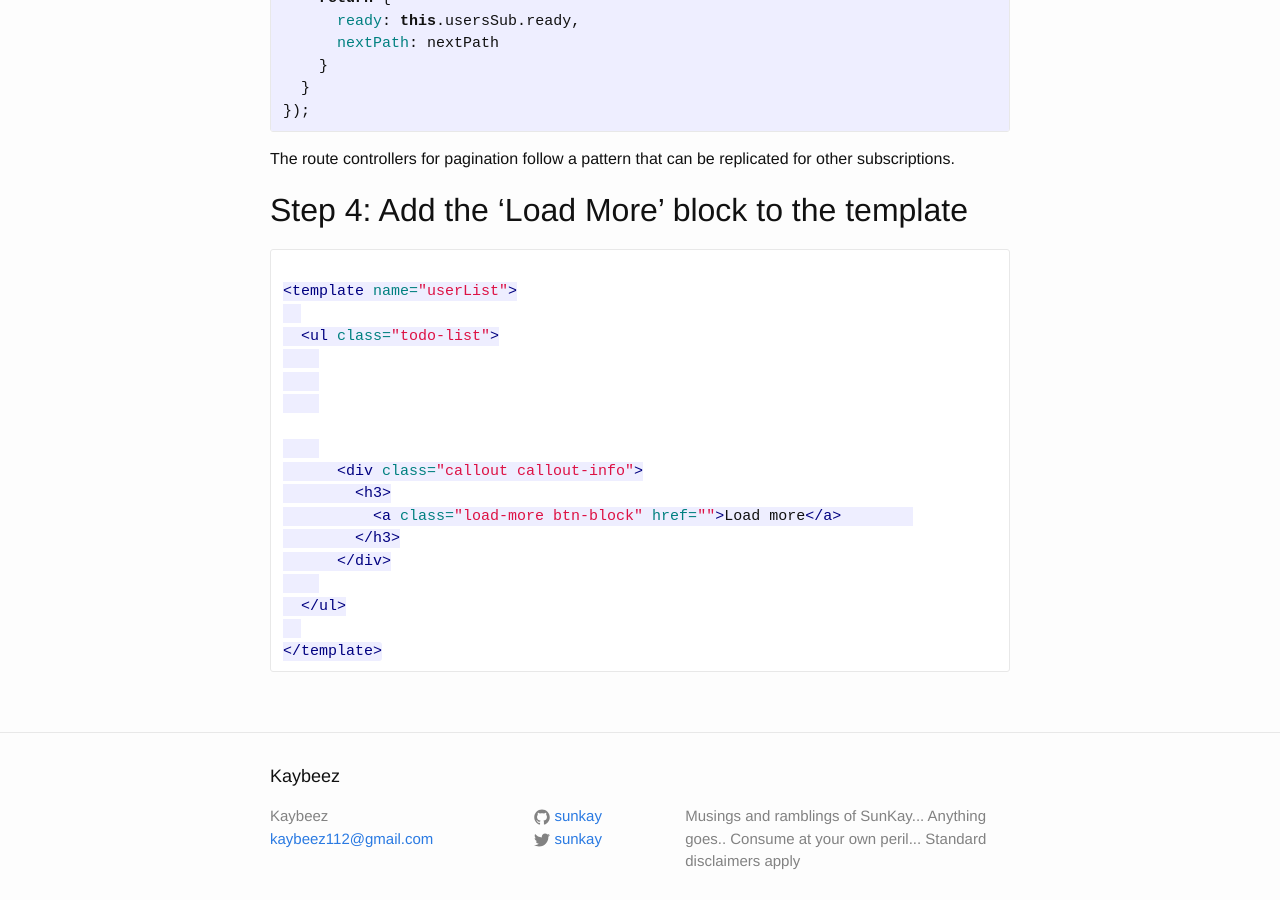
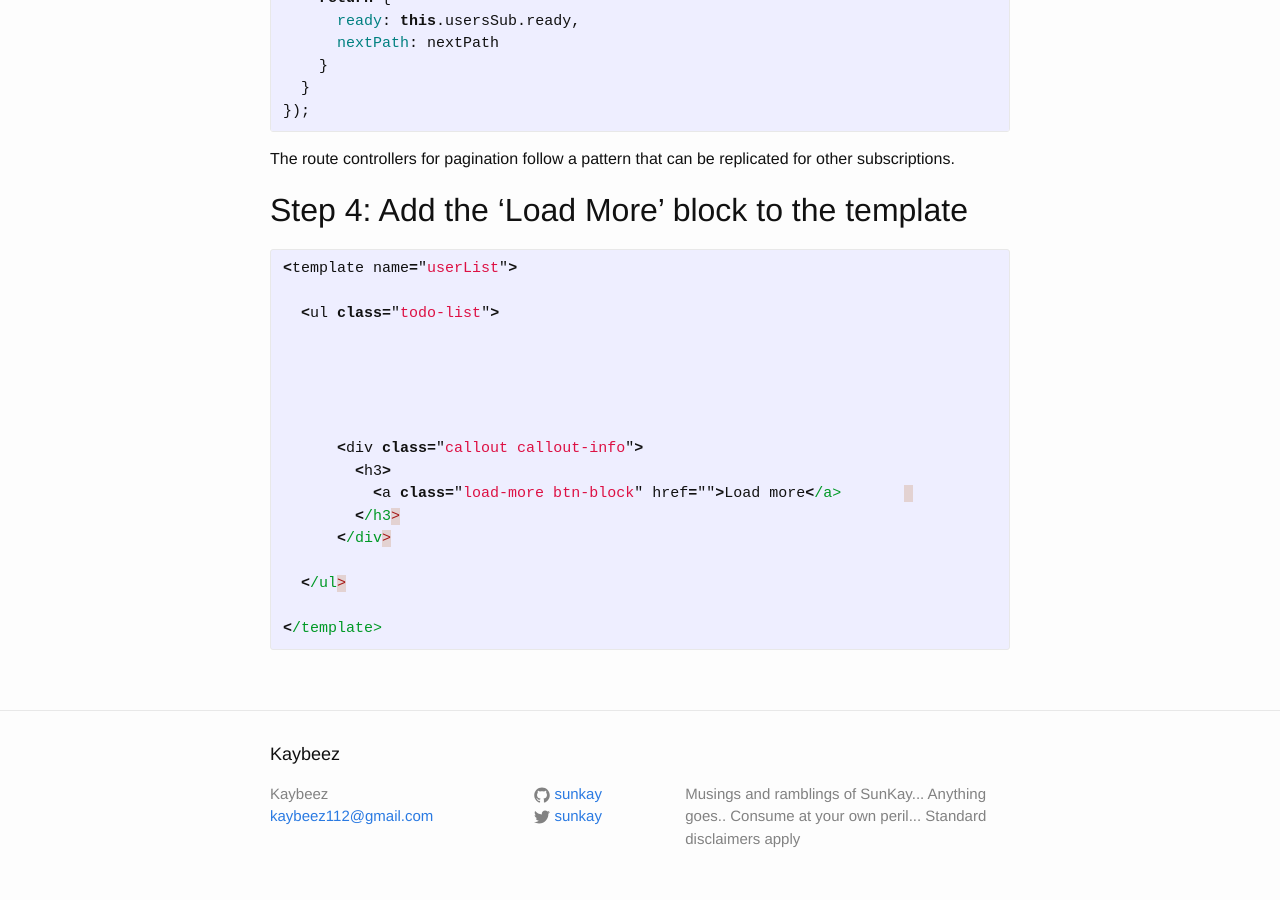
Before and after one commit to sunkay/sunkay.github.io, a Jekyll site: the page built from _posts/2015-03-15-pagination-with-boiler.markdown, in a window 1280 px wide and 900 px high, scrolled down 2243 px. Built offline with Jekyll 4.4.1, drawn with Linux system fonts in a browser that asks for light colours.

Commit message:
pagination pattern

````diff
--- a/_posts/2015-03-15-pagination-with-boiler.markdown
+++ b/_posts/2015-03-15-pagination-with-boiler.markdown
@@ -100,9 +100,7 @@ The route controllers for pagination follow a pattern that can be replicated for
 
 Step 4: Add the 'Load More' block to the template
 --------------------------------------------------------
-
-```html
-
+{% highlight javascript %}
 <template name="userList">
   {{#contentHeader heading="Users" currentPage="Users"}}
   <ul class="todo-list">
@@ -120,7 +118,7 @@ Step 4: Add the 'Load More' block to the template
   </ul>
   {{/contentHeader}}
 </template>
-```
+{% endhighlight javascript %}
 
 [boiler]: http://sunkay.github.io/meteor-boiler/
 [roadmap]: https://trello.com/b/grrlZ9pd/meteor-boilerplate
````
